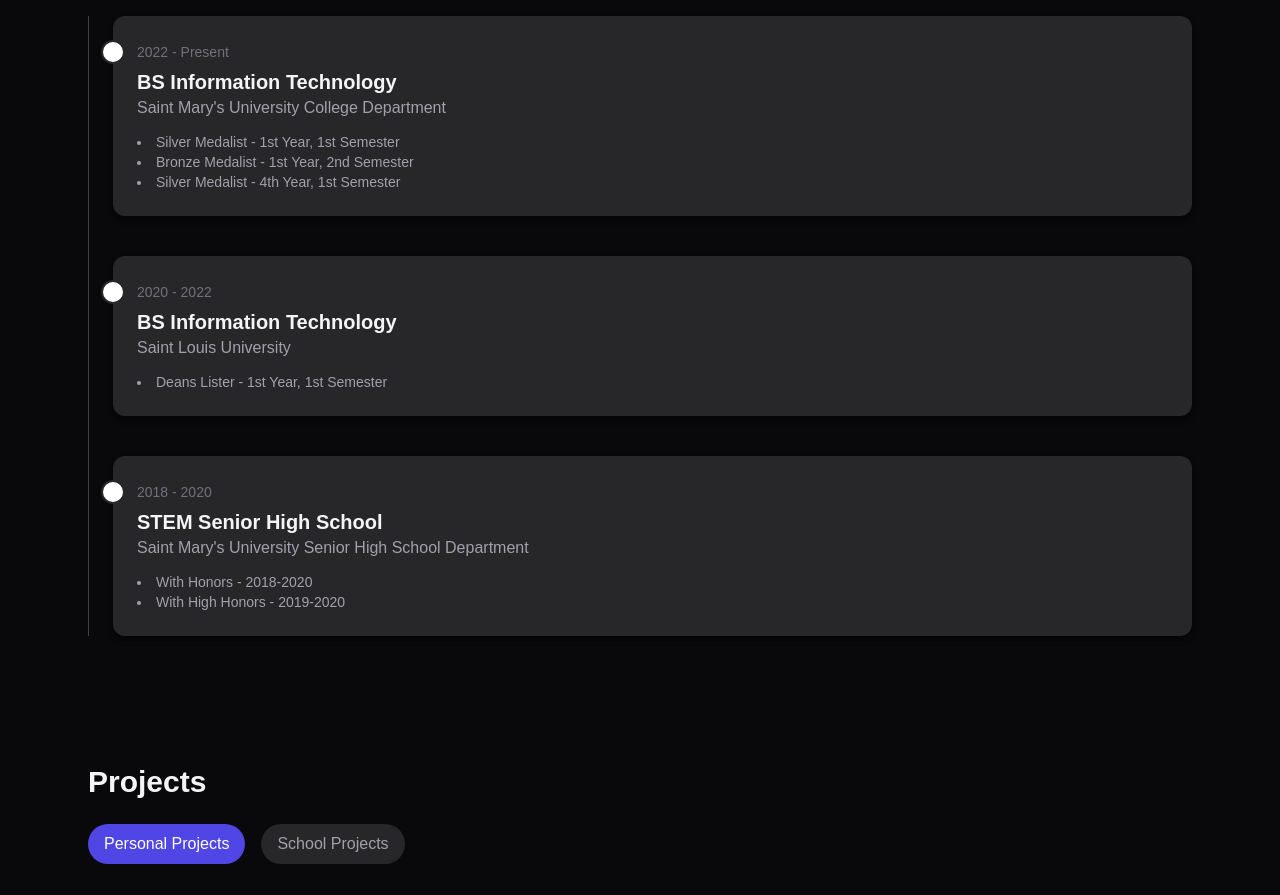
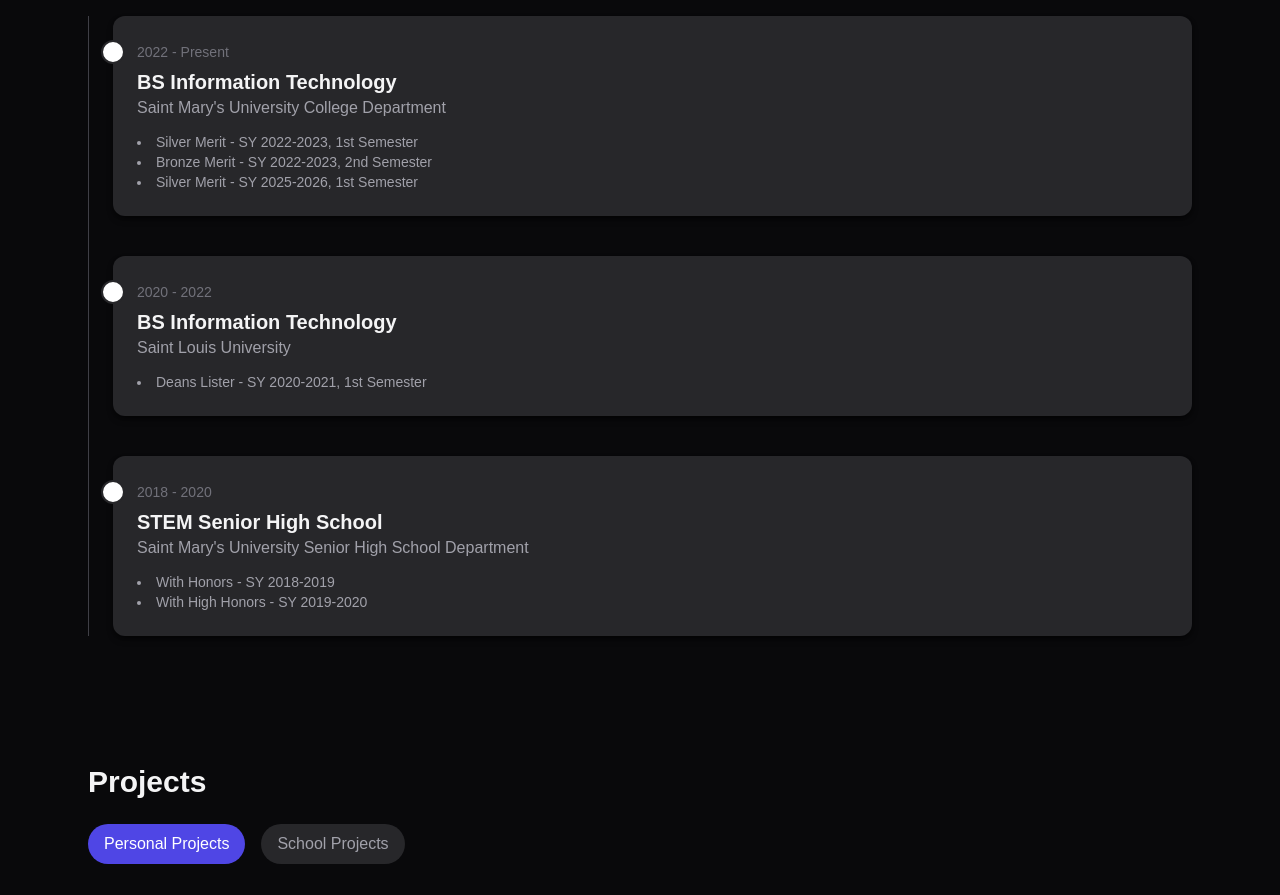
Before and after one commit to rozvalle/my-portfolio, a React (Vite) app: page / in a window 1280 px wide. Shown: the part 1400-2295 px from the top of the page. Built offline with nearby package versions, Linux system fonts and the light colour scheme.

Commit message:
feat: update achievements in Education component for accuracy

```diff
--- a/src/components/Education.tsx
+++ b/src/components/Education.tsx
@@ -12,9 +12,9 @@
                         title="BS Information Technology"
                         place="Saint Mary's University College Department"
                         achievements={[
-                            "Silver Medalist - 1st Year, 1st Semester",
-                            "Bronze Medalist - 1st Year, 2nd Semester",
-                            "Silver Medalist - 4th Year, 1st Semester"
+                            "Silver Merit - SY 2022-2023, 1st Semester",
+                            "Bronze Merit - SY 2022-2023, 2nd Semester",
+                            "Silver Merit - SY 2025-2026, 1st Semester"
                         ]}
                     />
                     <TimelineItem
@@ -22,7 +22,7 @@
                         title="BS Information Technology"
                         place="Saint Louis University"
                         achievements={[
-                            "Deans Lister - 1st Year, 1st Semester",
+                            "Deans Lister - SY 2020-2021, 1st Semester",
                         ]}
                     />
                     <TimelineItem
@@ -30,8 +30,8 @@
                         title="STEM Senior High School"
                         place="Saint Mary's University Senior High School Department"
                         achievements={[
-                            "With Honors - 2018-2020",
-                            "With High Honors - 2019-2020"
+                            "With Honors - SY 2018-2019",
+                            "With High Honors - SY 2019-2020"
                         ]}
                     />
                 </div>
```
Also changed, not shown: 1 other file (tests, documents, lock files or other folders).
